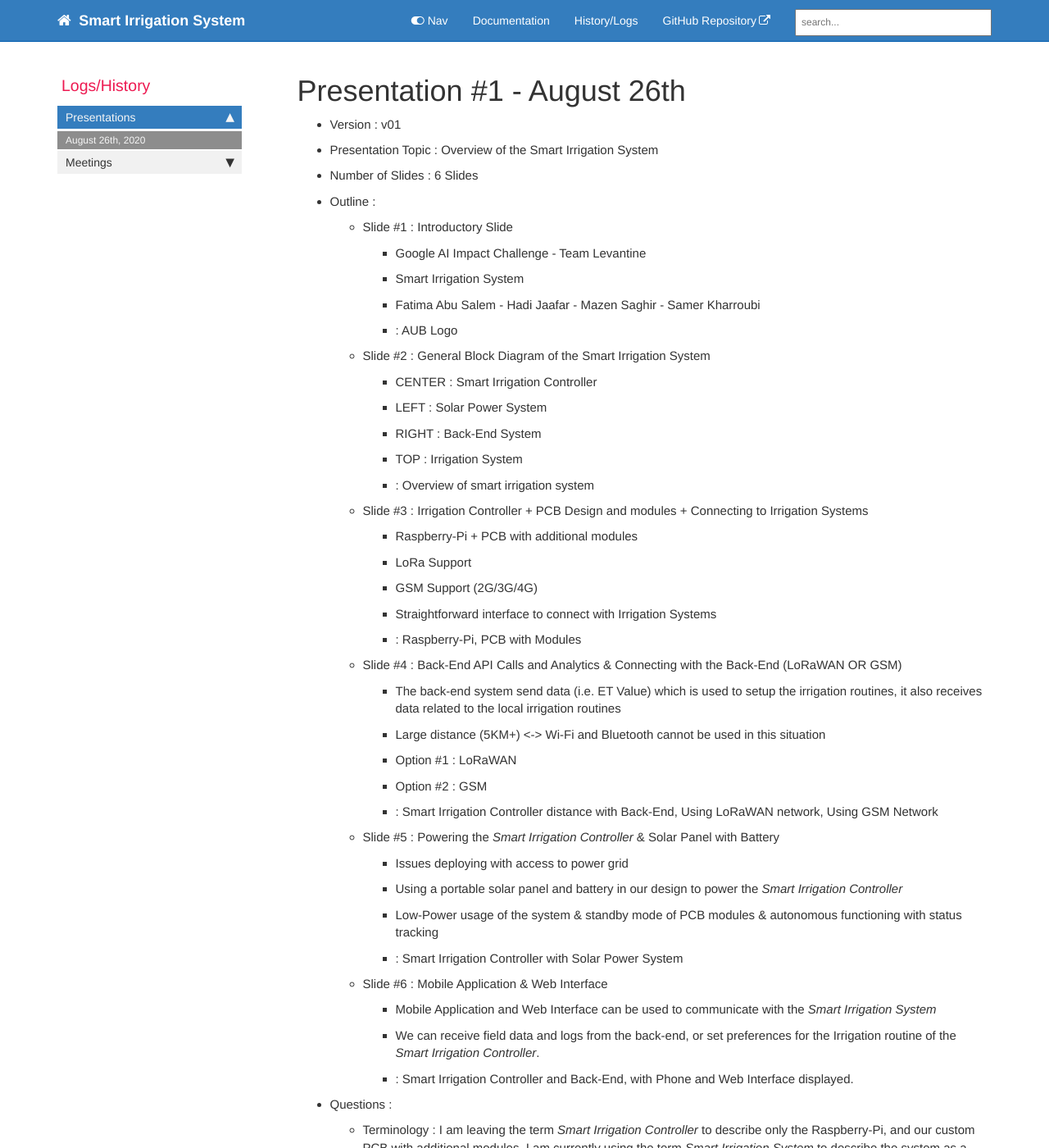
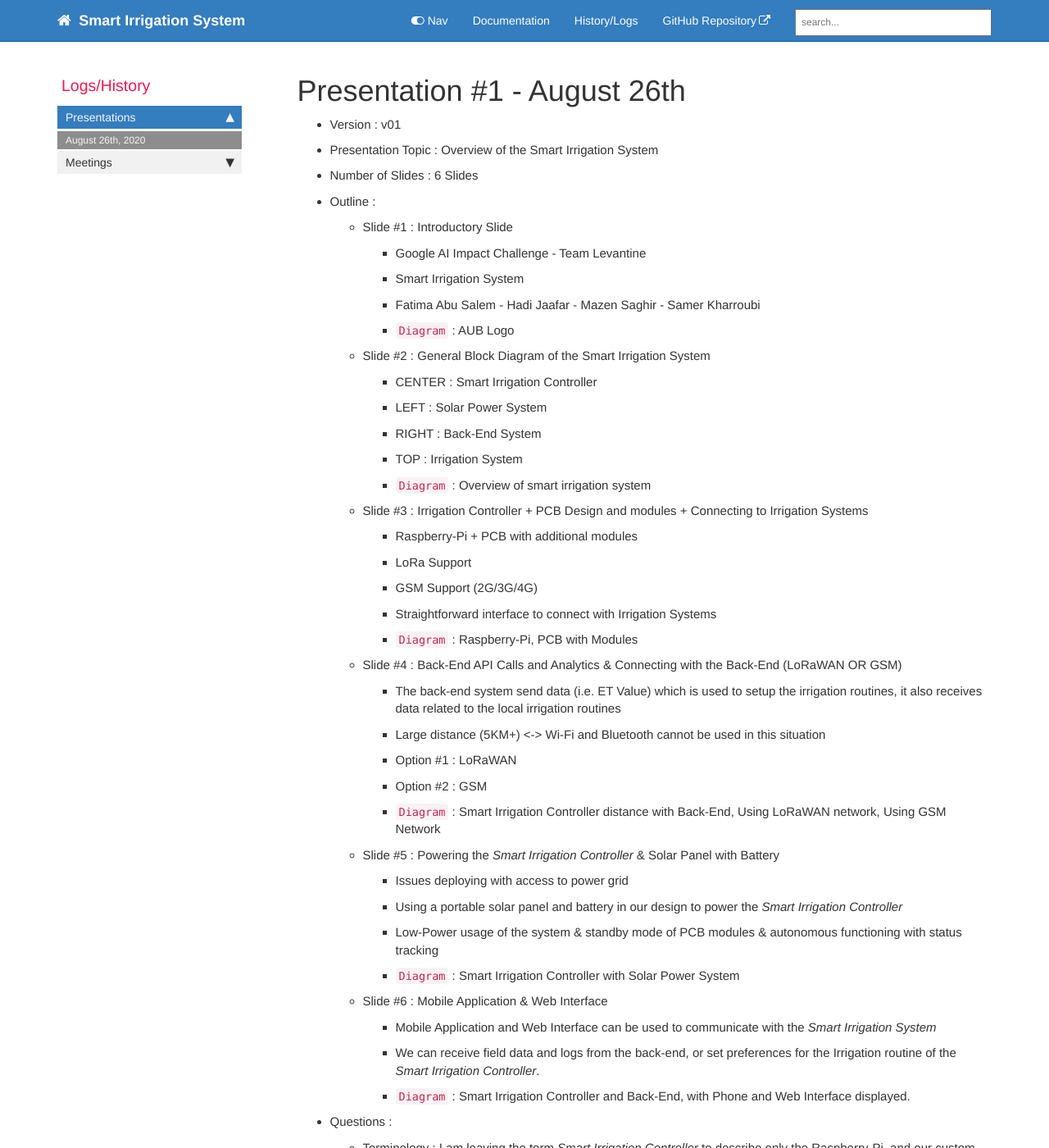
Before and after one commit to hsandid/SmartIrrigationSystem, a Jekyll site: the page built from docs/pages/Presentations/Presentation- 26thAugust.md, in a window 1280 px wide and 1400 px high. Shown: the whole window at 82% size. Built offline with Jekyll 4.4.1, drawn with Linux system fonts in a browser that asks for light colours; comment, search, counter and statistics services are not loaded.

Commit message:
Update Presentation- 26thAugust.md

```diff
--- a/docs/pages/Presentations/Presentation- 26thAugust.md
+++ b/docs/pages/Presentations/Presentation- 26thAugust.md
@@ -16,34 +16,34 @@ folder: presentations
     - Google AI Impact Challenge - Team Levantine
     - Smart Irrigation System
     - Fatima Abu Salem -  Hadi Jaafar - Mazen Saghir - Samer Kharroubi
-    - <Diagram> : AUB Logo
+    - `Diagram` : AUB Logo
   - Slide #2 : General Block Diagram of the Smart Irrigation System
     - CENTER : Smart Irrigation Controller
     - LEFT : Solar Power System
     - RIGHT : Back-End System
     - TOP : Irrigation System
-    - <Diagram> : Overview of smart irrigation system
+    - `Diagram` : Overview of smart irrigation system
   - Slide #3 : Irrigation Controller + PCB Design and modules + Connecting to Irrigation Systems
     - Raspberry-Pi + PCB with additional modules
     - LoRa Support
     - GSM Support (2G/3G/4G)
     - Straightforward interface to connect with Irrigation Systems
-    - <Diagram> : Raspberry-Pi, PCB with Modules
+    - `Diagram` : Raspberry-Pi, PCB with Modules
   - Slide #4 : Back-End API Calls and Analytics  & Connecting with the Back-End (LoRaWAN OR GSM)
     - The back-end system send data (i.e. ET Value) which is used to setup the irrigation routines, it also receives data related to the local irrigation routines
     - Large distance (5KM+) <-> Wi-Fi and Bluetooth cannot be used in this situation
     - Option #1 : LoRaWAN
     - Option #2 : GSM
-    - <Diagram> : Smart Irrigation Controller distance with Back-End, Using LoRaWAN network, Using GSM Network
+    - `Diagram` : Smart Irrigation Controller distance with Back-End, Using LoRaWAN network, Using GSM Network
   - Slide #5 : Powering the *Smart Irrigation Controller* & Solar Panel with Battery
     - Issues deploying with access to power grid
     - Using a portable solar panel and battery in our design to power the *Smart Irrigation Controller*
     - Low-Power usage of the system & standby mode of PCB modules & autonomous functioning with status tracking
-    - <Diagram> : Smart Irrigation Controller with Solar Power System
+    - `Diagram` : Smart Irrigation Controller with Solar Power System
   - Slide #6 : Mobile Application & Web Interface
     - Mobile Application and Web Interface can be used to communicate with the *Smart Irrigation System*
     - We can receive field data and logs from the back-end, or set preferences for the Irrigation routine of the *Smart Irrigation Controller*.
-    - <Diagram> : Smart Irrigation Controller and Back-End, with Phone and Web Interface displayed.
+    - `Diagram` : Smart Irrigation Controller and Back-End, with Phone and Web Interface displayed.
 
 
 
```
